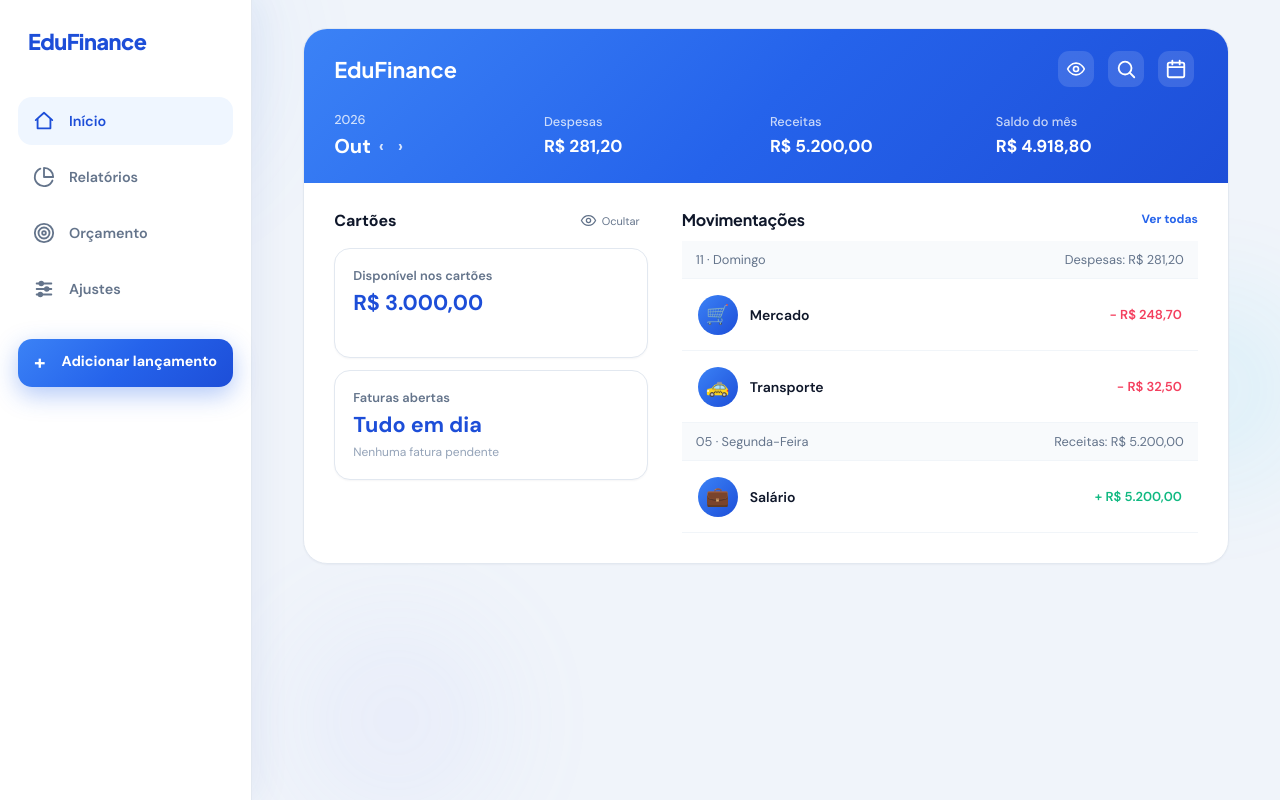
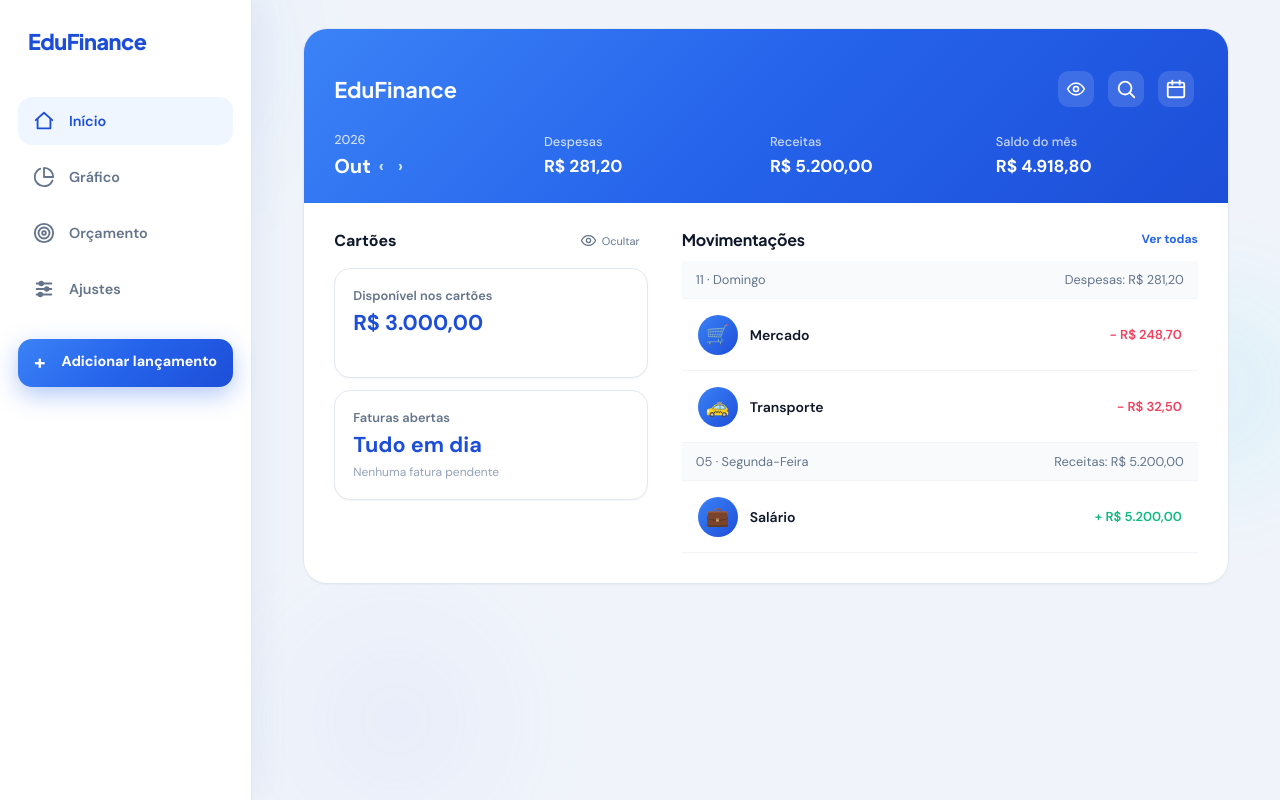
Before and after one commit to kaiquebazil/eduFinance, a plain HTML site: page index.html in a window 1280 px wide. Drawn offline with Linux system fonts and the light colour scheme.

Commit message:
colocando padding no top

```diff
--- a/assets/css/style.css
+++ b/assets/css/style.css
@@ -244,7 +244,7 @@ button { -webkit-appearance: none; appearance: none; }
 .top {
   background: var(--grad-blue);
   color: #fff;
-  padding: 22px 20px 30px;
+  padding: 42px 20px 30px;
   border-radius: 0 0 var(--radius-xl) var(--radius-xl);
   position: relative;
   overflow: hidden;
@@ -1538,7 +1538,7 @@ body[data-app-locked="true"] .app-shell { min-height: 100dvh; padding-bottom: 0;
     border-radius: 24px;
     box-shadow: var(--shadow-sm);
   }
-  .top.home-top { padding: 22px 30px 24px; }
+  .top.home-top { padding: 42px 30px 24px; }
   .home-header { grid-template-columns: 1fr 40px 40px 40px; gap: 10px; }
   .home-header > [data-go="settings"] { display: none; }
   .home-header h1 { text-align: left; font-size: 1.35rem; }
@@ -1713,7 +1713,7 @@ body[data-app-locked="true"] .app-shell { min-height: 100dvh; padding-bottom: 0;
 
 /* Relatórios: resumo circular e participação por categoria. */
 .report-page { min-height: calc(100dvh - var(--nav-h)); background: var(--card); }
-.report-top { padding: 14px 18px 16px; color: #fff; background: var(--grad-blue); }
+.report-top { padding: 34px 18px 16px; color: #fff; background: var(--grad-blue); }
 .report-topbar { display: flex; align-items: center; justify-content: space-between; }
 .report-topbar h1 { margin: 0; font: 700 1.125rem "Plus Jakarta Sans", sans-serif; }
 .report-calendar {
@@ -1892,7 +1892,7 @@ body[data-app-locked="true"] .app-shell { min-height: 100dvh; padding-bottom: 0;
 }
 
 .category-detail-page { min-height: calc(100dvh - var(--nav-h)); background: var(--card); }
-.category-detail-top { padding: 10px 14px 14px; color: #fff; background: var(--grad-blue); }
+.category-detail-top { padding: 30px 14px 14px; color: #fff; background: var(--grad-blue); }
 .category-detail-header { display: grid; grid-template-columns: 38px minmax(0, 1fr) 38px; align-items: center; gap: 8px; }
 .category-back, .category-detail-calendar {
   width: 36px;
--- a/index.html
+++ b/index.html
@@ -50,11 +50,11 @@
         </span>
         Início
       </button>
-      <button class="nav-item" data-page="stats" aria-label="Relatórios">
+      <button class="nav-item" data-page="stats" aria-label="Gráfico">
         <span aria-hidden="true">
           <svg viewBox="0 0 24 24"><path d="M21.21 15.89A10 10 0 1 1 8 2.83"/><path d="M22 12A10 10 0 0 0 12 2v10z"/></svg>
         </span>
-        Relatórios
+        Gráfico
       </button>
       <button class="add-button" id="addTransaction" aria-label="Adicionar lançamento">+</button>
       <button class="nav-item" data-page="budget" aria-label="Orçamento">
```
